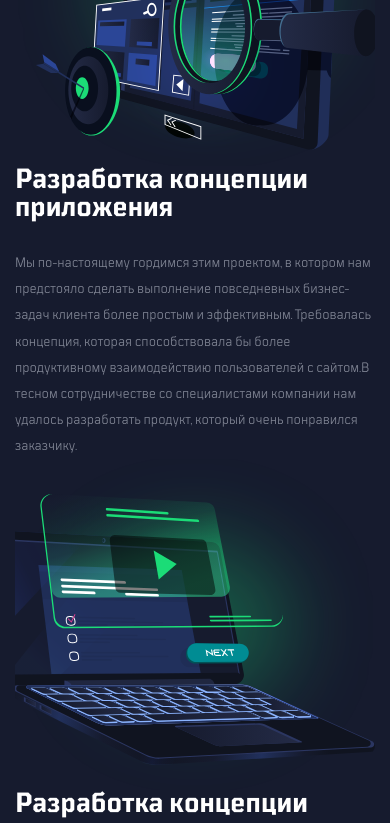
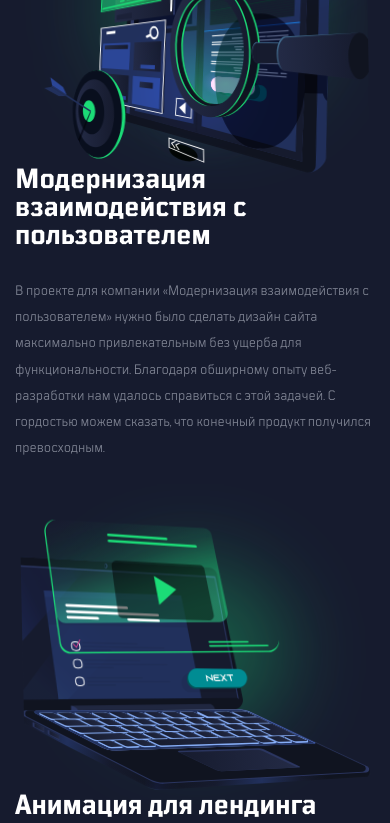
Before and after one commit to BlazerXXI/Web_Studio, a React (Create React App) app: page / in a window 390 px wide. Shown: the part 4571-5394 px from the top of the page. Built offline with nearby package versions, Linux system fonts and the light colour scheme.

Commit message:
dev 00:18 08.09.23

```diff
--- a/src/pages/MainPage/Concept.tsx
+++ b/src/pages/MainPage/Concept.tsx
@@ -13,6 +13,7 @@ const Concept = () => {
 
 	const conceptData = [
 		{
+			id: 1,
 			img: "./img/concept/phone.svg",
 			alt: "Phone",
 			width: "776",
@@ -23,24 +24,26 @@ const Concept = () => {
 				"Мы по-настоящему гордимся этим проектом, в котором нам предстояло сделать выполнение повседневных бизнес-задач клиента более простым и эффективным. Требовалась концепция, которая способствовала бы более продуктивному взаимодействию пользователей с сайтом.В тесном сотрудничестве со специалистами компании нам удалось разработать продукт, который очень понравился заказчику.",
 		},
 		{
+			id: 2,
 			img: "./img/concept/tablet.svg",
 			alt: "Phone",
 			width: "755.721",
 			height: "754",
 
-			title: "Разработка концепции приложения",
+			title: "Модернизация взаимодействия с пользователем",
 			subTitle:
-				"Мы по-настоящему гордимся этим проектом, в котором нам предстояло сделать выполнение повседневных бизнес-задач клиента более простым и эффективным. Требовалась концепция, которая способствовала бы более продуктивному взаимодействию пользователей с сайтом.В тесном сотрудничестве со специалистами компании нам удалось разработать продукт, который очень понравился заказчику.",
+				"В проекте для компании «Модернизация взаимодействия с пользователем» нужно было сделать дизайн сайта максимально привлекательным без ущерба для функциональности. Благодаря обширному опыту веб-разработки нам удалось справиться с этой задачей. С гордостью можем сказать, что конечный продукт получился превосходным.",
 		},
 		{
+			id: 3,
 			img: "./img/concept/descktop.svg",
 			alt: "Phone",
 			width: "820",
 			height: "754",
 
-			title: "Разработка концепции приложения",
+			title: "Анимация для лендинга",
 			subTitle:
-				"Мы по-настоящему гордимся этим проектом, в котором нам предстояло сделать выполнение повседневных бизнес-задач клиента более простым и эффективным. Требовалась концепция, которая способствовала бы более продуктивному взаимодействию пользователей с сайтом.В тесном сотрудничестве со специалистами компании нам удалось разработать продукт, который очень понравился заказчику.",
+				"В компании «Веб студия OOJ by Artyom Ragozin» используется индивидуальный подход к каждому проекту. Создавая сайт, мы стремимся воплотить основную идею клиента, используя новейшие технологии в области веб-разработки. Этот проект наглядно демонстрирует, как мы учитываем интересы заказчика при создании уникальных визуальных элементов и интерактивных средств.",
 		},
 	];
 
@@ -77,23 +80,24 @@ const Concept = () => {
 				transition={{ delay: 0.6 }}
 			>
 				<ul className="__container">
-					{conceptData.map((concept, index) => (
-						<li className="flex max-xl:flex-col items-center" key={index}>
+					{conceptData.map((concept) => (
+						<li className="flex max-xl:flex-col items-center" key={concept.id}>
 							<div className="md:w-1/2">
 								<motion.img
 									initial={{
-										x: -450,
+										x: -150,
 									}}
 									whileInView={{ opacity: 1, x: 0 }}
 									transition={{ delay: 0.6 }}
-									className="max-md:w-full max-md:h-auto"
+									viewport={{ once: true }}
+									className="max-md:w-full float-image max-md:h-auto"
 									src={concept.img}
 									alt={concept.alt + "img"}
 									width={concept.width}
 									height={concept.height}
 								/>
 							</div>
-							<div className="flex flex-col gap-8">
+							<div className="flex flex-col gap-8 z-[10]">
 								<h3 className="font-bold text-[28px] md:text-[36px]">
 									{concept.title}
 								</h3>
--- /dev/null
+++ b/src/pages/MainPage/Tracking.tsx
@@ -0,0 +1,22 @@
+import React from "react";
+import SetionsTitle from "../../components/SetionsTitle/page";
+
+const Tracking = () => {
+	const titleData = {
+		startTitleBold: "Увеличивайте прибыль ",
+		title: "отслеживая свои ",
+		endTitleBold: "вложения",
+	};
+
+	return (
+		<>
+			<SetionsTitle
+				startTitleBold={titleData.startTitleBold}
+				title={titleData.title}
+				endTitleBold={titleData.endTitleBold}
+			/>
+		</>
+	);
+};
+
+export default Tracking;
--- a/src/pages/MainPage/page.tsx
+++ b/src/pages/MainPage/page.tsx
@@ -5,6 +5,7 @@ import Cooperation from "./Cooperation";
 import GraphicDesign from "./GraphicDesign";
 import Service from "./Service";
 import Concept from "./Concept";
+import Tracking from "./Tracking";
 
 const MainPage = () => {
 	return (
@@ -27,6 +28,9 @@ const MainPage = () => {
 			<section className="concept mt-[100px] md:mt-[1px]" id="concept">
 				<Concept />
 			</section>
+			<section className="tracking mt-[100px] md:mt-[150px]" id="tracking">
+				<Tracking />
+			</section>
 		</main>
 	);
 };
```
